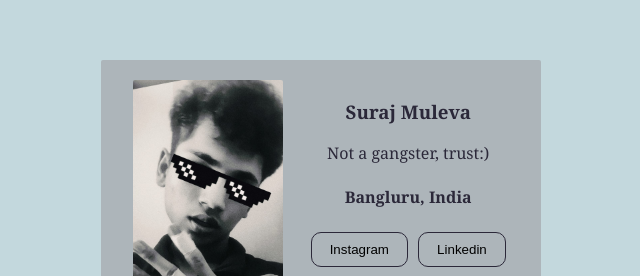
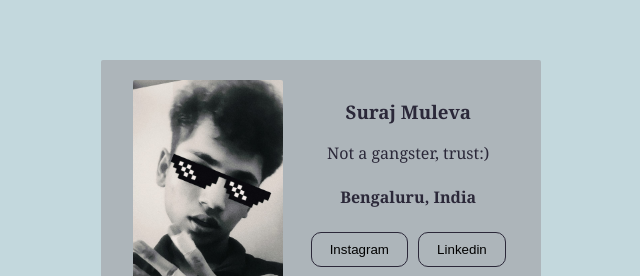
Before and after one commit to chario100/Gangster-Card, a website built with Vite: page index.html in a window 1280 px wide. Shown: the part 140-416 px from the top of the page, 319-959 px from the left. Built offline with nearby package versions, Linux system fonts and the light colour scheme.

Commit message:
Spelling correctionn
Spelling correction d

```diff
--- a/index.html
+++ b/index.html
@@ -9,7 +9,7 @@
                 <h3>Suraj Muleva</h3>
                 <p>Not a gangster, trust:)
                 </p>
-                <h4>Bangluru, India</h4>
+                <h4>Bengaluru, India</h4>
                     <a href="https://www.instagram.com/thesuraj.muleva?igsh=MWh5ejZyejc2NXFsbw==" >
                             <button class="btn" id="insta-btn">Instagram</button>
                     </a>
```
